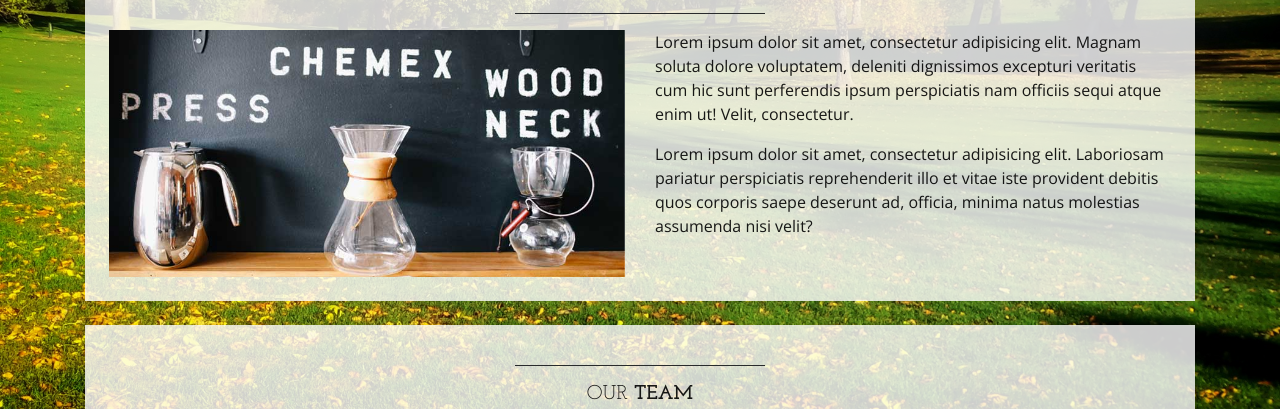
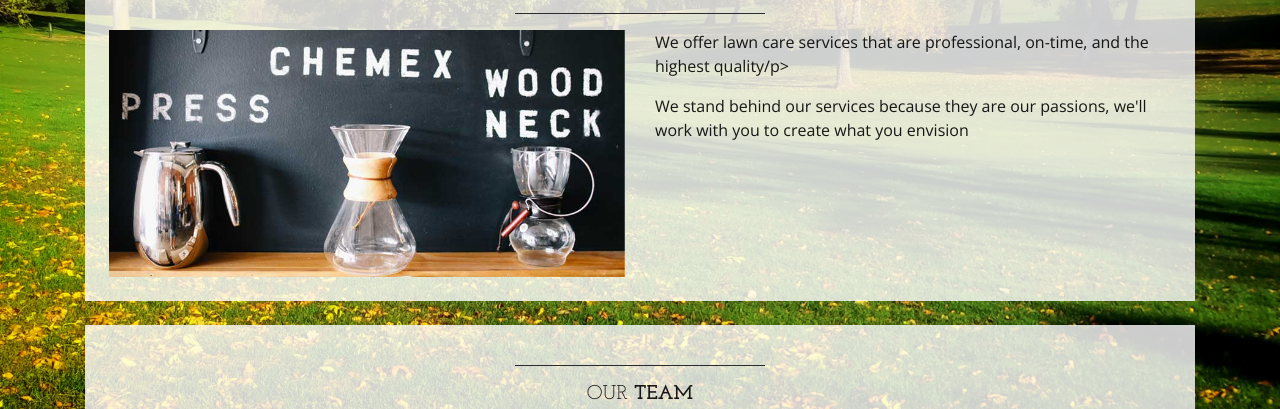
Before and after one commit to tarmes/joemow, a website: page about.html in a window 1280 px wide. Shown: the part 391-800 px from the top of the page. Drawn offline with nearby package versions, Linux system fonts and the light colour scheme.

Commit message:
Update about.html

```diff
--- a/about.html
+++ b/about.html
@@ -65,8 +65,8 @@
             <img class="img-fluid mb-4 mb-lg-0" src="img/slide-2.jpg" alt="">
           </div>
           <div class="col-lg-6">
-            <p>Lorem ipsum dolor sit amet, consectetur adipisicing elit. Magnam soluta dolore voluptatem, deleniti dignissimos excepturi veritatis cum hic sunt perferendis ipsum perspiciatis nam officiis sequi atque enim ut! Velit, consectetur.</p>
-            <p>Lorem ipsum dolor sit amet, consectetur adipisicing elit. Laboriosam pariatur perspiciatis reprehenderit illo et vitae iste provident debitis quos corporis saepe deserunt ad, officia, minima natus molestias assumenda nisi velit?</p>
+            <p>We offer lawn care services that are professional, on-time, and the highest quality/p>
+            <p>We stand behind our services because they are our passions, we'll work with you to create what you envision</p>
           </div>
         </div>
       </div>
```
